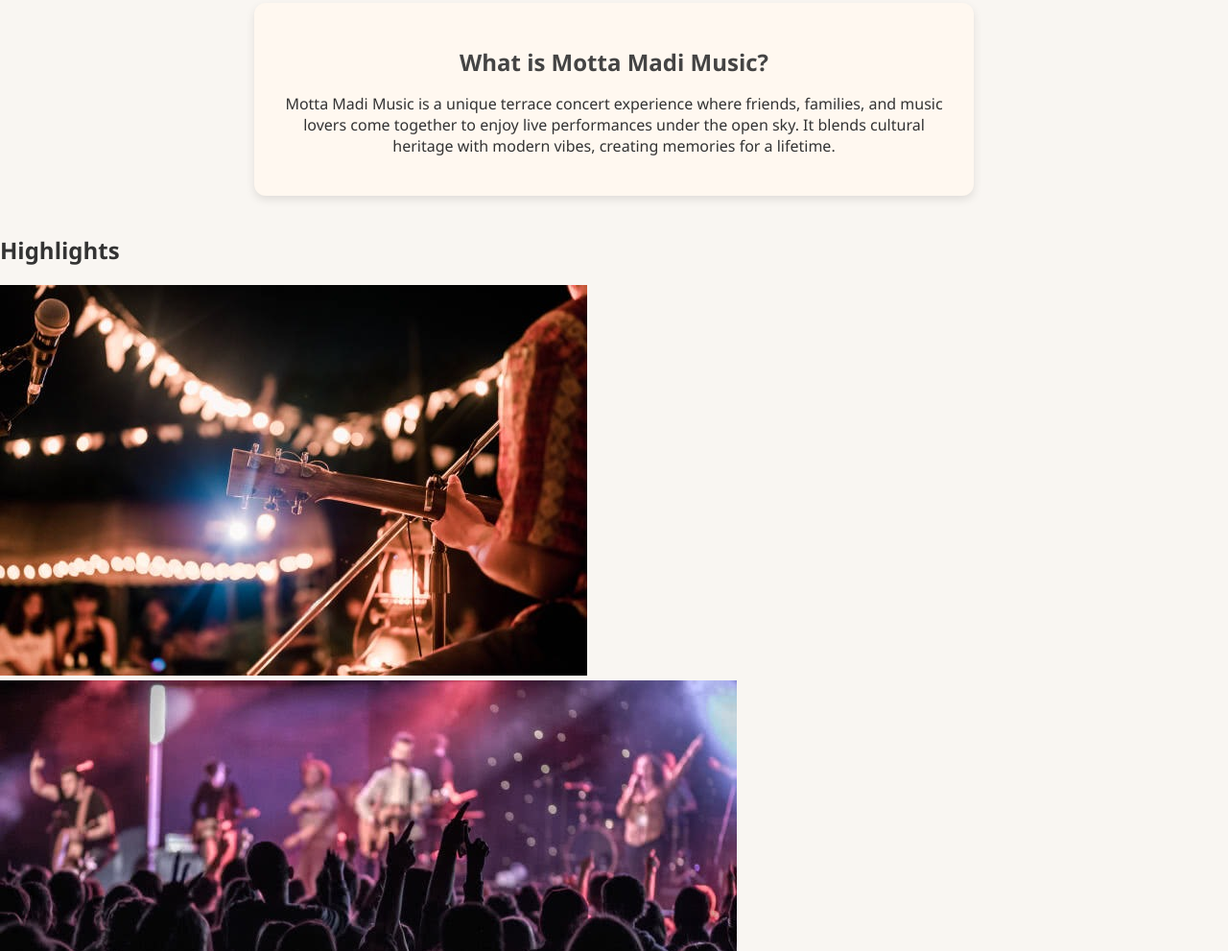
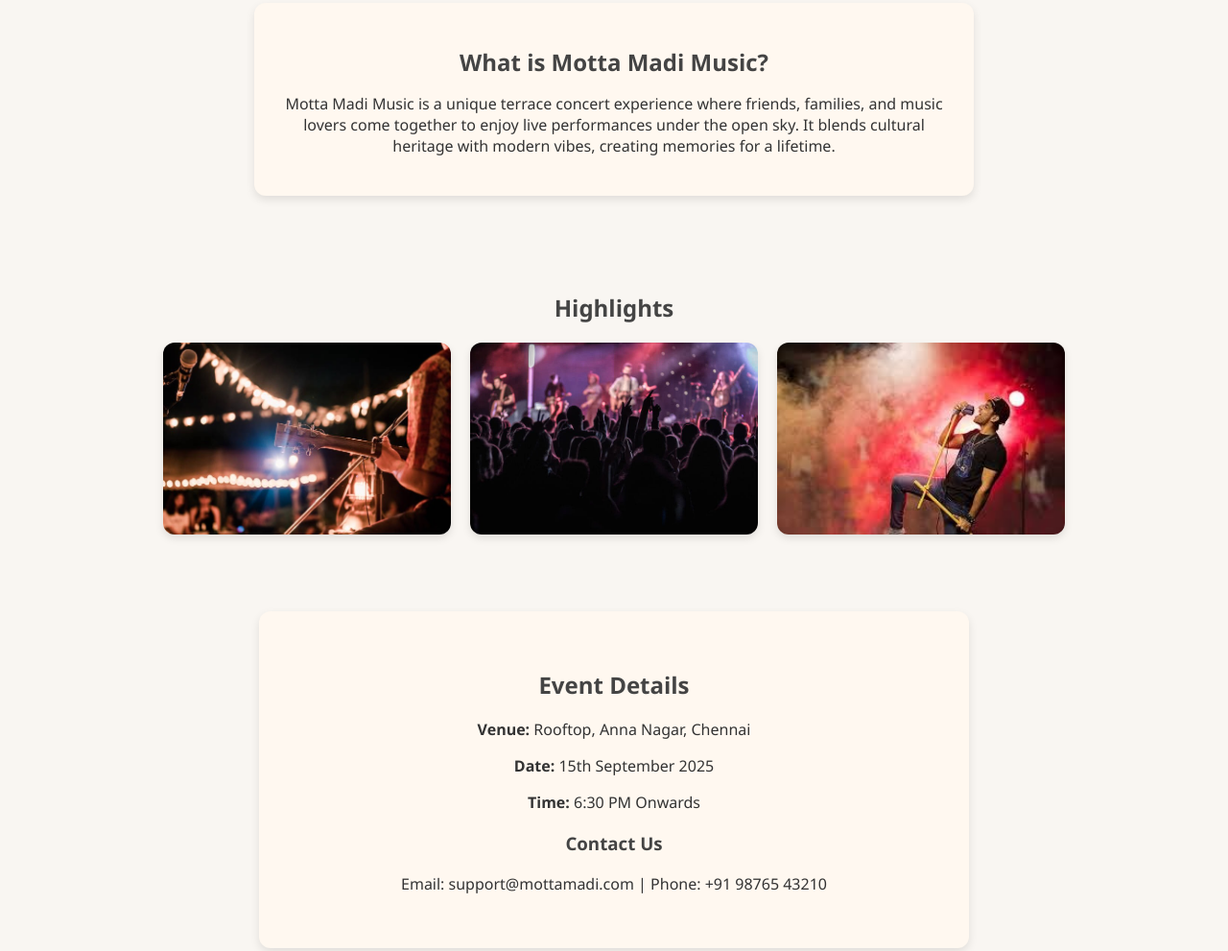
Before and after one commit to Akshayasri-17/Form-validation, a plain HTML site: page index.html in a window 1280 px wide. Shown: the part 429-1420 px from the top of the page at 96% size. Drawn offline with Linux system fonts and the light colour scheme.

Commit message:
Update style.css

```diff
--- a/style.css
+++ b/style.css
@@ -77,6 +77,39 @@ nav a:hover {
 .about-box h2 {
   margin-bottom: 15px;
   color: #444444;
+}
+
+/* =====================
+   Gallery Section
+===================== */
+.gallery {
+  text-align: center;
+  padding: 40px 20px;
+}
+
+.gallery h2 {
+  margin-bottom: 20px;
+  color: #444444;
+}
+
+.gallery .images {
+  display: flex;
+  flex-wrap: wrap;
+  justify-content: center;
+  gap: 20px; /* space between images */
+}
+
+.gallery .images img {
+  width: 300px;
+  height: 200px;
+  object-fit: cover;
+  border-radius: 12px;
+  box-shadow: 0 4px 8px rgba(0,0,0,0.1);
+  transition: transform 0.3s;
+}
+
+.gallery .images img:hover {
+  transform: scale(1.05);
 }
 
 /* =====================
```
